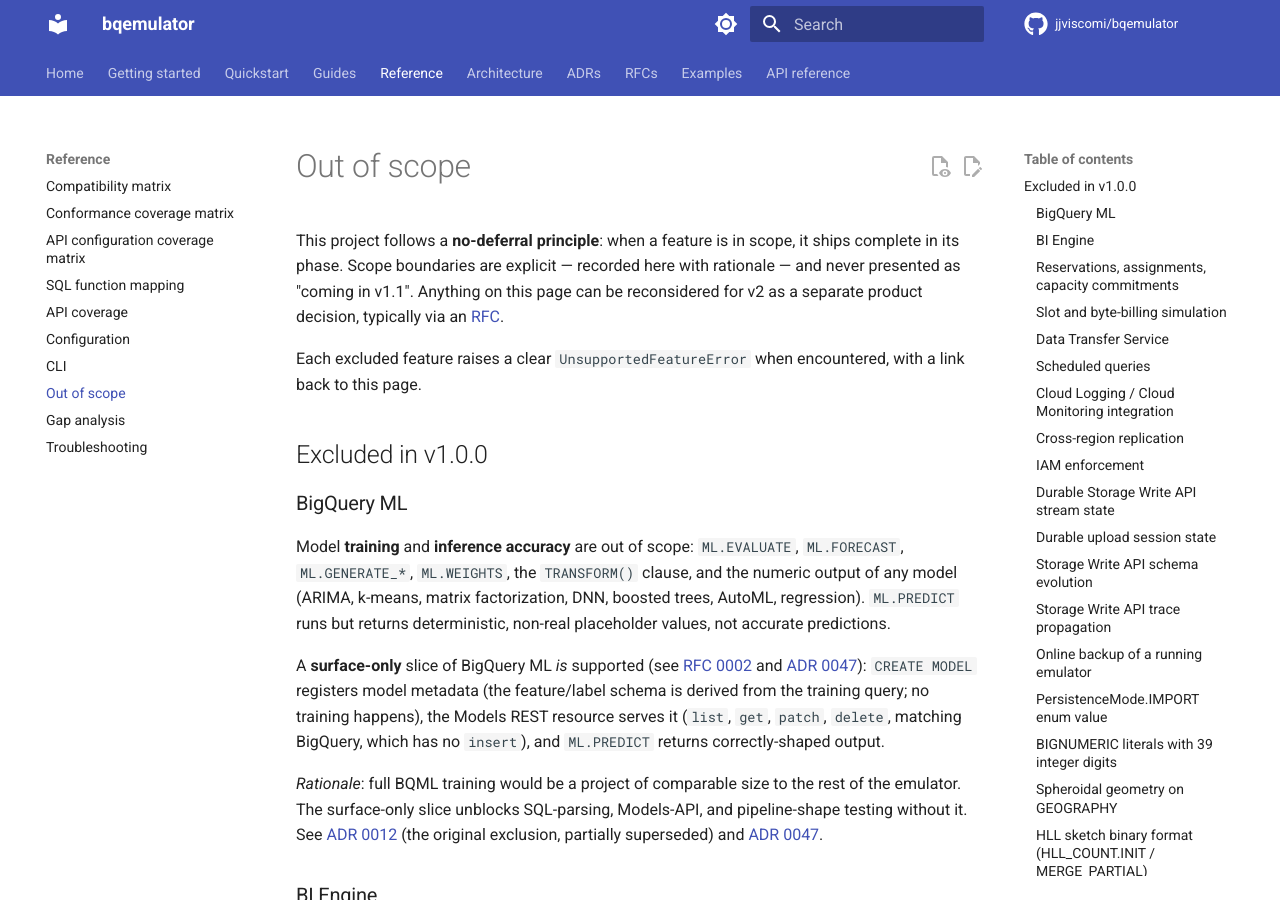
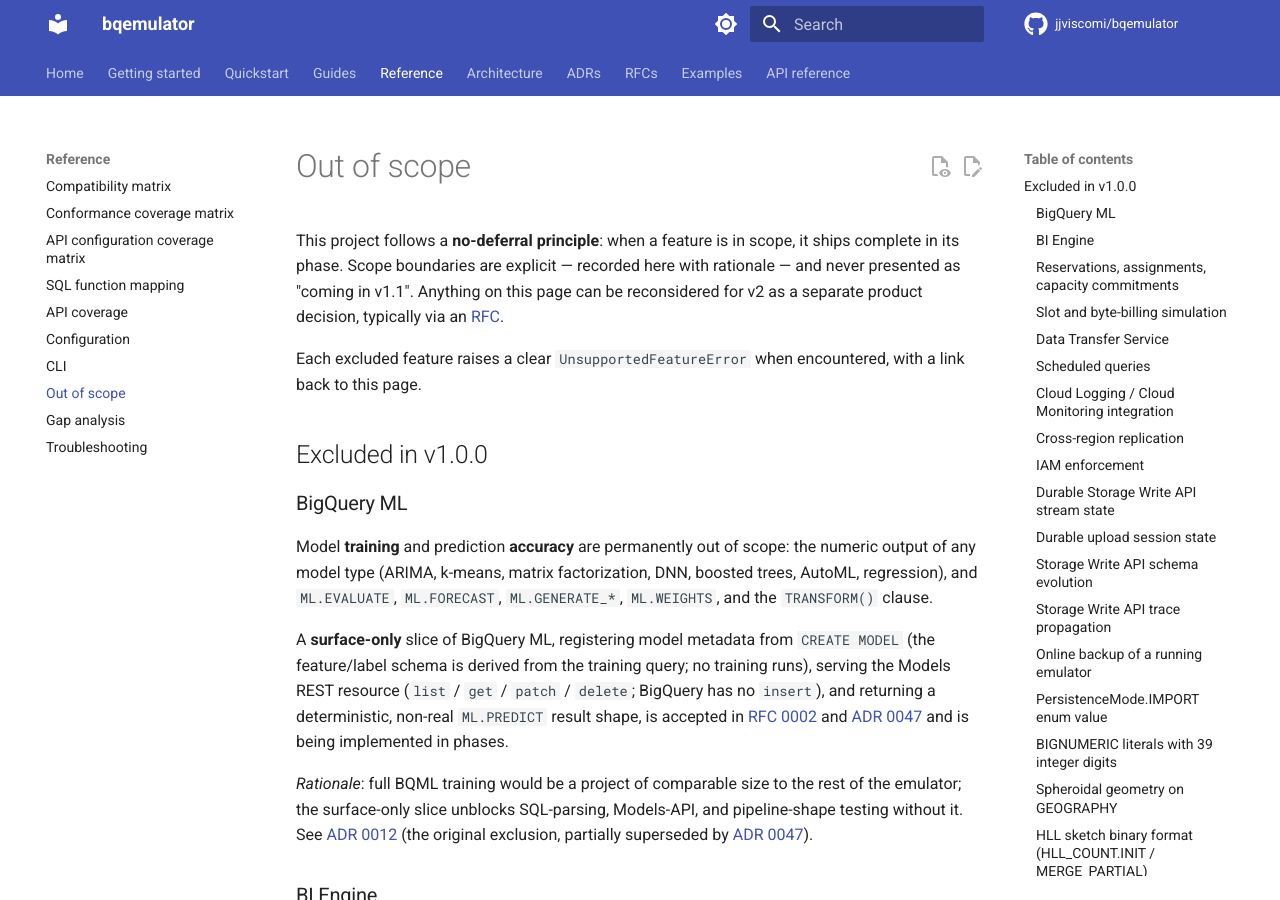
Before and after one commit to jjviscomi/bqemulator, an MkDocs documentation site: the page built from docs/reference/out-of-scope.md, in a window 1280 px wide and 900 px high. Built offline with MkDocs 1.6.1 and Material for MkDocs 9.7.7, drawn with Linux system fonts in a browser that asks for light colours; comment, search, counter and statistics services are not loaded; the version menu is left out.

Commit message:
docs(rfc): address review — current-state framing + fenced block fixes
CodeRabbit + Copilot review feedback on the BQML surface RFC PR:

- out-of-scope.md (CodeRabbit, functional correctness): the reference doc must
  describe current state, not claim runtime support that is not implemented yet.
  Reframe the BQML section so the surface-only slice is described as accepted in
  RFC 0002 / ADR 0047 and being implemented in phases, rather than as already
  supported. Training and prediction accuracy stay permanently out of scope.
- RFC 0002 endpoint block (CodeRabbit + Copilot): add the missing fenced-block
  language tag (text) and fix the PATCH line spacing (PATCH/... -> PATCH ...).

Signed-off-by: Joseph Viscomi <jjviscomi@gmail.com>

```diff
--- a/docs/reference/out-of-scope.md
+++ b/docs/reference/out-of-scope.md
@@ -13,25 +13,25 @@
 
 ### BigQuery ML
 
-Model **training** and **inference accuracy** are out of scope: `ML.EVALUATE`,
-`ML.FORECAST`, `ML.GENERATE_*`, `ML.WEIGHTS`, the `TRANSFORM()` clause, and the
-numeric output of any model (ARIMA, k-means, matrix factorization, DNN, boosted
-trees, AutoML, regression). `ML.PREDICT` runs but returns deterministic,
-non-real placeholder values, not accurate predictions.
+Model **training** and prediction **accuracy** are permanently out of scope: the
+numeric output of any model type (ARIMA, k-means, matrix factorization, DNN,
+boosted trees, AutoML, regression), and `ML.EVALUATE`, `ML.FORECAST`,
+`ML.GENERATE_*`, `ML.WEIGHTS`, and the `TRANSFORM()` clause.
 
-A **surface-only** slice of BigQuery ML *is* supported (see
+A **surface-only** slice of BigQuery ML, registering model metadata from
+`CREATE MODEL` (the feature/label schema is derived from the training query; no
+training runs), serving the Models REST resource (`list` / `get` / `patch` /
+`delete`; BigQuery has no `insert`), and returning a deterministic, non-real
+`ML.PREDICT` result shape, is accepted in
 [RFC 0002](../rfcs/0002-bigquery-ml-surface.md) and
-[ADR 0047](../adr/0047-bigquery-ml-surface.md)): `CREATE MODEL` registers model
-metadata (the feature/label schema is derived from the training query; no
-training happens), the Models REST resource serves it (`list`, `get`, `patch`,
-`delete`, matching BigQuery, which has no `insert`), and `ML.PREDICT` returns
-correctly-shaped output.
+[ADR 0047](../adr/0047-bigquery-ml-surface.md) and is being implemented in
+phases.
 
 *Rationale*: full BQML training would be a project of comparable size to the
-rest of the emulator. The surface-only slice unblocks SQL-parsing, Models-API,
+rest of the emulator; the surface-only slice unblocks SQL-parsing, Models-API,
 and pipeline-shape testing without it. See
 [ADR 0012](../adr/0012-bqml-out-of-scope.md) (the original exclusion, partially
-superseded) and [ADR 0047](../adr/0047-bigquery-ml-surface.md).
+superseded by [ADR 0047](../adr/0047-bigquery-ml-surface.md)).
 
 ### BI Engine
 
```
Also changed, not shown: docs/rfcs/0002-bigquery-ml-surface.md (+5 -5 lines).
